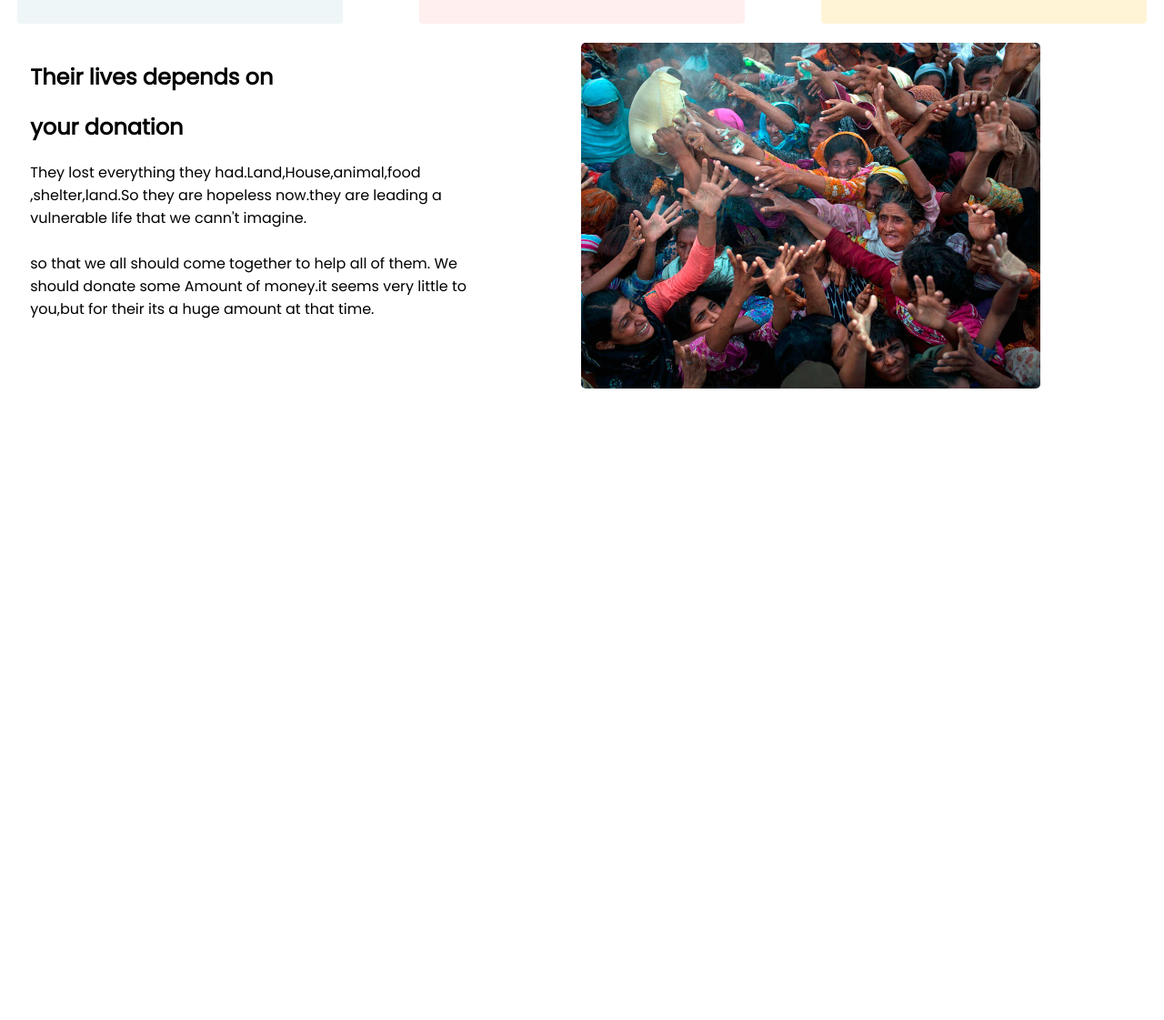
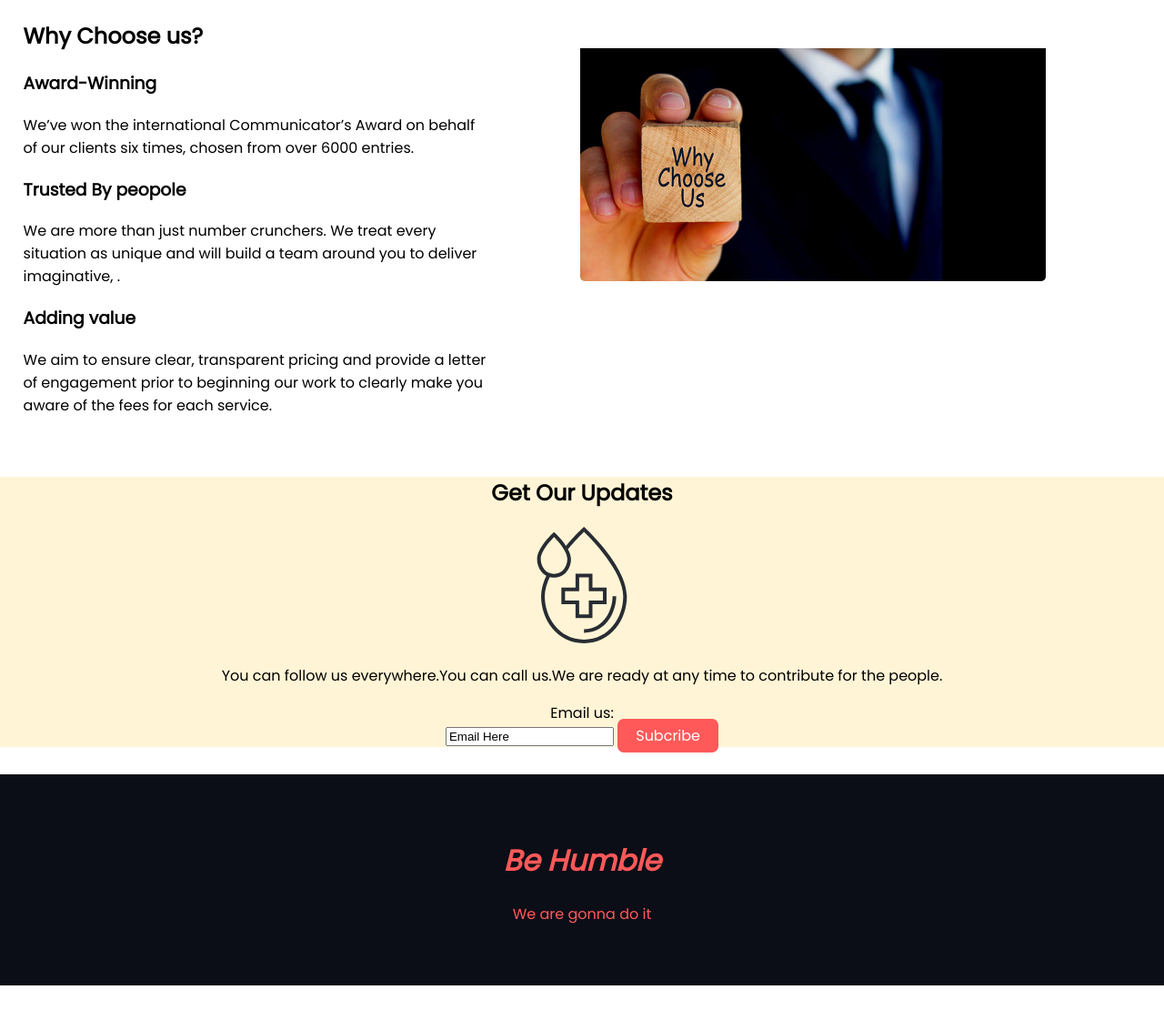
Before and after one commit to asifalam515/Donate-today-website, a plain HTML site: page index.html in a window 1280 px wide. Shown: the part 1533-2654 px from the top of the page at 91% size. Before the commit the page ends 2017 px from the top, so only its background shows below. Drawn offline with Linux system fonts and the light colour scheme.

Commit message:
footer section donet

```diff
--- a/index.html
+++ b/index.html
@@ -14,7 +14,7 @@
     <!-- Header Section(Donate Now) -->
     <section class="header">
         <div class="donate-now">
-            <h1>Lets Help Those Who Are</h1> <br>
+            <h1>Lets Help Those Who Are</h1>
             <h1>More In Need</h1>
             <p>Millions of peopole are in danger becasue of this flood.They are looking for our help.We all should help them for their lives</p>
             <a class="anchor" href="https://bidyanondo.org/">DONTE NOW</a>
@@ -76,21 +76,43 @@
     </div>
 
     <!-- How to contribute section -->
-    <section class="contribute">
-        <div class="contribute-text">
-            <h1>Their lives depends on</h1>
-            <h1>your donation</h1>
-            <p>They lost everything they had.Land,House,animal,food ,shelter,land.So they are hopeless now.they are leading a vulnerable life that we cann't imagine.
-                <br><br>
-                so that we all should come together to help all of them.
-                We should donate some Amount of money.it seems very little to you,but for their its a huge amount at that time.
-            </p>
-        </div>
-        <div class="contribute-img">
-            <img src="./images/donation6.jpg" alt="">
+    <section class="why-us">
+        <div class="why-us-text">
+            <h1>Why Choose us?</h1>
+           <h3>Award-Winning  </h3>
+           <p>We’ve won the international Communicator’s Award on behalf of our clients six times, chosen from over 6000 entries.</p>
+           <h3>Trusted By peopole</h3>
+           <p>We are more than just number crunchers. We treat every situation as unique and will build a team around you to deliver imaginative, . </p>
+           <h3>Adding value </h3>
+           <p>
+            We aim to ensure clear, transparent pricing and provide a letter of engagement prior to beginning our work to clearly make you aware of the fees for each service.
+           </p>
+
+            </div>
+        <div class="why-us-img">
+            <img src="./images/why-us-800x400.jpg" alt="">
 
         </div>
 
     </section>
+    <section class="get-update">
+        <div class="get-update-text">
+            <h1>Get Our Updates</h1>
+            <img src="./icons/blood.svg" alt="">
+
+            <p>You can follow us everywhere.You can call us.We are ready at any time to contribute for the people.</p>
+        </div>
+        <div class="subcribe">
+            <label for="Email">Email us:</label> <br>
+            <input type="text" value="Email Here">
+            <a class="anchor" href="https://bidyanondo.org/">Subcribe</a>
+        </div>
+
+    </section>
+    <footer>
+        <h1><i>Be Humble</i></h1>
+
+        <p>We are gonna do it</p>
+    </footer>
 </body>
 </html>
--- a/style.css
+++ b/style.css
@@ -3,7 +3,7 @@ box-sizing: border-box;
 }
 body{
     font-family: 'Poppins', sans-serif;
-    margin-top: 0px;
+    margin: 0px;
 }
 .header{
     background-image:url('./images/donation1.jpg');
@@ -84,19 +84,34 @@ hr{
 #education-bg{
     background-color:#FFF4D6 ;
 }
-.contribute{
+.why-us{
     display: flex;
     margin-bottom: 50px;
 }
-.contribute-text{
+.why-us-text{
 width: 40%;
 margin-left: 2%;
 margin-right: 100px;
 }
-.contribute-img{
+.why-us-img{
     width: 40%;
 }
-.contribute-img >img{
+.why-us-img >img{
     width: 100%;
     border-radius: 5px;
+    padding-top: 50px;
 }
+.get-update{
+    /* padding-left: 20%; */
+    text-align: center;
+    margin-bottom: 30px;
+    background-color: #FFF4D6;
+}
+/* footer section */
+footer{
+    background-color: #0B0D17;
+    color: #FF5959;
+text-align: center;
+margin-bottom: 50px;
+padding: 50px;
+}
```
Also changed, not shown: images/why-us-800x400.jpg (added).
